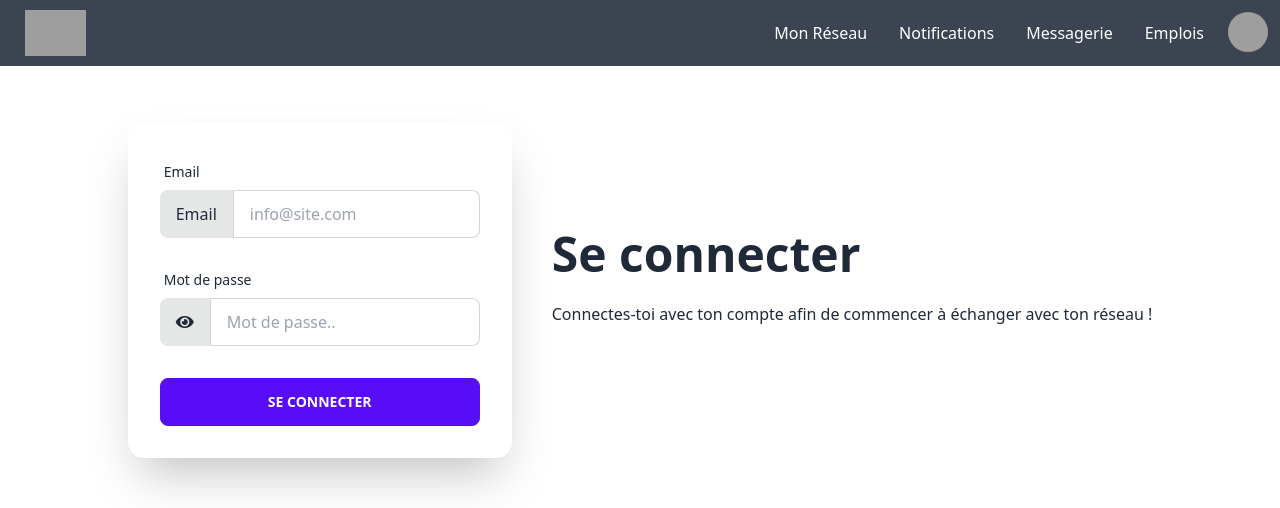
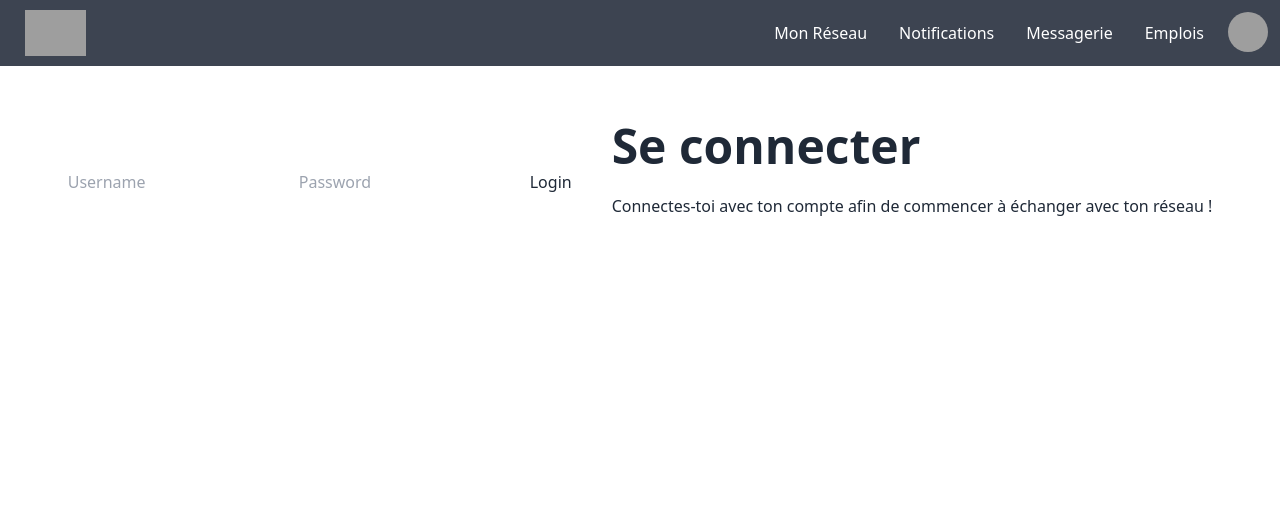
Before and after one commit to mxnfrm14/ECE-In-2023, a Next.js app: page /login in a window 1280 px wide. Shown: the top 508 px of the page. Built offline with nearby package versions, Linux system fonts and the light colour scheme; grey boxes are pictures that could not be loaded.

Commit message:
Login fonctionnel - début

```diff
--- /dev/null
+++ b/components/LoginForm.js
@@ -0,0 +1,53 @@
+// Login.js (Login page component)
+import { useState } from 'react';
+import { useRouter } from 'next/router';
+
+const Login = () => {
+  const [credentials, setCredentials] = useState({ username: '', password: '' });
+  const router = useRouter();
+
+  const handleLogin = async () => {
+    try {
+      const response = await fetch('/api/login', {
+        method: 'POST',
+        headers: {
+          'Content-Type': 'application/json',
+        },
+        body: JSON.stringify({ credentials }),
+      });
+
+      if (response.ok) {
+        const user = await response.json();
+        // Store the user data in local storage or state management
+        localStorage.setItem('user', JSON.stringify(user));
+        router.push('/'); // Redirect to the protected route
+      } else {
+        const error = await response.json();
+        // Display error message on the login page
+        console.log(error.message);
+      }
+    } catch (error) {
+      console.log(error.message);
+    }
+  };
+
+  return (
+    <div>
+      <input
+        type="text"
+        placeholder="Username"
+        value={credentials.username}
+        onChange={(e) => setCredentials({ ...credentials, username: e.target.value })}
+      />
+      <input
+        type="password"
+        placeholder="Password"
+        value={credentials.password}
+        onChange={(e) => setCredentials({ ...credentials, password: e.target.value })}
+      />
+      <button onClick={handleLogin}>Login</button>
+    </div>
+  );
+};
+
+export default Login;
--- a/pages/emplois.js
+++ b/pages/emplois.js
@@ -2,7 +2,7 @@ import Head from 'next/head';
 import Link from 'next/link';
 import Layout from '../components/Layout';
 import TableEmplois from '../components/TableEmplois';
-
+import withAuth from './withAuth';
 
 function Emplois(props) {
   const isAuthenticated = true;
@@ -73,7 +73,7 @@ function Emplois(props) {
 
 
 
-export default Emplois
+export default withAuth(Emplois)
 
 export async function getStaticProps() {
   const users_raw = await fetch('http://localhost:3000/api/getEmplois')
--- a/pages/index.js
+++ b/pages/index.js
@@ -7,6 +7,7 @@ import {AiOutlinePlus, AiFillPushpin} from 'react-icons/ai';
 import {BsGlobeAmericas, BsPeopleFill, BsFillLockFill} from 'react-icons/bs';
 import {BsMailbox2, BsFillTelephoneFill} from 'react-icons/bs';
 import MapComponent from '@/components/MapComponent';
+import withAuth from './withAuth';
 
 function Home(props) {
   const isAuthenticated = true;
@@ -186,4 +187,4 @@ export async function getStaticProps() {
   }
 }
 
-export default Home
+export default withAuth(Home)
--- a/pages/login.js
+++ b/pages/login.js
@@ -4,7 +4,7 @@ import Layout from '../components/Layout';
 import { Component, useState } from 'react';
 import { set } from 'react-hook-form';
 import { useForm } from "react-hook-form";
-
+import LoginForm from '@/components/LoginForm';
 
 
 function Login(props) {
@@ -40,7 +40,7 @@ function Login(props) {
               <h1 className="text-5xl font-bold">Se connecter</h1>
               <p className="py-6">Connectes-toi avec ton compte afin de commencer à échanger avec ton réseau ! </p>
             </div>
-            <form onSubmit={handleSubmit(onSubmit)} className="card flex-shrink-0 w-full max-w-sm shadow-2xl">
+            {/* <form onSubmit={handleSubmit(onSubmit)} className="card flex-shrink-0 w-full max-w-sm shadow-2xl">
               <div className="card-body">
                 <div className="mb-4">
                   <div className="form-control">
@@ -75,7 +75,8 @@ function Login(props) {
                   <button type='submit' className="btn btn-primary w-full">Se connecter</button>
                 </div>
               </div>
-            </form>
+            </form> */}
+            <LoginForm />
           </div>
         </div>
 
--- a/pages/messagerie.js
+++ b/pages/messagerie.js
@@ -3,6 +3,7 @@ import Link from 'next/link';
 import Layout from '../components/Layout';
 import TextMsg from '../components/textMsg';
 import EcrireMsg from '../components/EcrireMsg';
+import withAuth from './withAuth';
 
  function Messagerie(props) {
   const isAuthenticated = true;
@@ -98,4 +99,4 @@ export async function getStaticProps() {
   }
 }
 
-export default Messagerie
+export default withAuth(Messagerie)
--- a/pages/mon_profil.js
+++ b/pages/mon_profil.js
@@ -4,7 +4,7 @@ import Layout from '../components/Layout';
 import EventPreview from '../components/EventPreview';
 import PostPreview from '../components/PostPreview';
 import UserPresentationCard from '../components/UserPresentationCard';
-
+import withAuth from './withAuth';
 
 function Profil(props) {
   const isAuthenticated = true;
@@ -116,4 +116,4 @@ export async function getStaticProps() {
   }
 }
 
-export default Profil
+export default withAuth(Profil)
--- a/pages/notifications.js
+++ b/pages/notifications.js
@@ -4,6 +4,7 @@ import Layout from '../components/Layout';
 import EventPreview from '../components/EventPreview';
 import PostPreview from '../components/PostPreview';
 import Notif from '../components/Notif'
+import withAuth from './withAuth';
 
 function Notifications(props) {
   const isAuthenticated = true;
@@ -52,4 +53,4 @@ function Notifications(props) {
 //   }
 // }
 
-export default Notifications
+export default withAuth(Notifications)
--- a/pages/reseau.js
+++ b/pages/reseau.js
@@ -2,6 +2,7 @@ import Head from 'next/head';
 import Link from 'next/link';
 import Layout from '../components/Layout';
 import RowTable from '@/components/RowTable';
+import withAuth from './withAuth';
 
 function Reseau(props) {
   const isAuthenticated = true;
@@ -96,4 +97,4 @@ export async function getStaticProps() {
 }
 
 
-export default Reseau
+export default withAuth(Reseau);
--- /dev/null
+++ b/pages/withAuth.js
@@ -0,0 +1,22 @@
+// withAuth.js (HOC for protecting routes)
+import { useEffect } from 'react';
+import { useRouter } from 'next/router';
+
+const withAuth = (WrappedComponent) => {
+  const Wrapper = (props) => {
+    const router = useRouter();
+
+    useEffect(() => {
+      const user = JSON.parse(localStorage.getItem('user')); // Retrieve user data from local storage or state management
+      if (!user) {
+        router.push('/login'); // Redirect to login page if user is not logged in
+      }
+    }, []);
+
+    return <WrappedComponent {...props} />;
+  };
+
+  return Wrapper;
+};
+
+export default withAuth;
```
